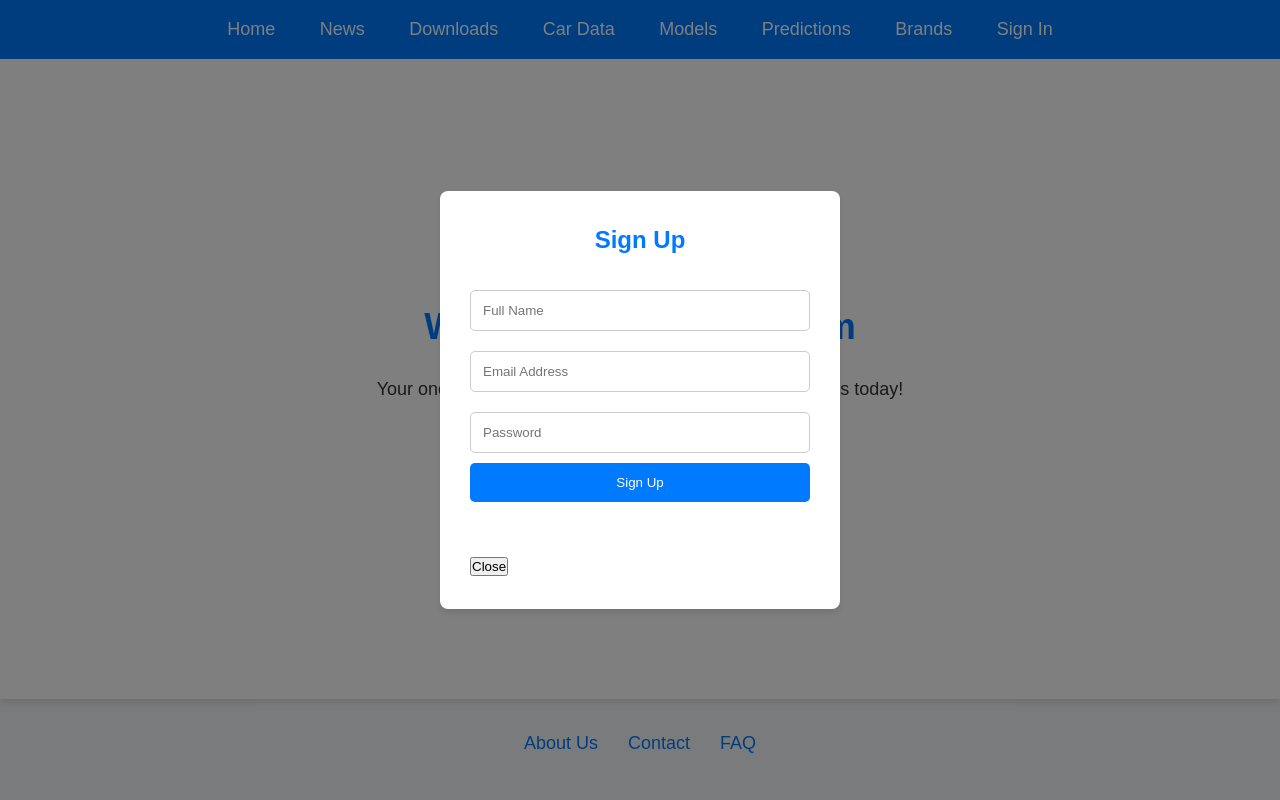
After one commit to Junaid-EEE11/market_prediction, a Flask app: template templates/landing_page.html in a window 1280 px wide, after a click on "Get Started". The commit adds this page. Run offline with Flask 3, Linux system fonts and the light colour scheme; the template is opened without the code that fills it, so the values that code supplies are empty; parts of the project's set-up code (start-up, migrations or seed data) failed here and were passed over; some libraries are stand-ins or nearby versions.

Commit message:
update with signin-signout

```diff
--- a/app.py
+++ b/app.py
@@ -1,16 +1,16 @@
-from flask import Flask, render_template, request, jsonify
+from flask import Flask, render_template, request, jsonify, redirect, url_for, flash, session
 import psycopg2
 from psycopg2 import pool
 from dotenv import load_dotenv
 import os
-import pickle
+import joblib
 import pandas as pd
 
 app = Flask(__name__)
 # Load environment variables
 load_dotenv()
 
-app = Flask(__name__)
+app.secret_key = os.getenv('SECRET_KEY')  # Make sure to use a secure secret key
 
 # Database Connection Pooling
 try:
@@ -35,13 +35,12 @@ def release_db_connection(conn):
     if conn:
         db_pool.putconn(conn)
 
-@app.route('/')
-def index():
-    return render_template('index.html')  # Load main HTML form
-
 @app.route('/get-brands', methods=['GET'])
 def get_brands():
     """Fetch unique car brands."""
+    if 'user' not in session:
+        flash("You need to log in first!", "warning")
+        return render_templete("landing_page.html")
     conn = get_db_connection()
     try:
         with conn.cursor() as cursor:
@@ -56,6 +55,9 @@ def get_brands():
 @app.route('/get-models-body', methods=['GET'])
 def get_models_and_body():
     """Fetch car models and body types based on selected brand."""
+    if 'user' not in session:
+        flash("You need to log in first!", "warning")
+        return render_templete("landing_page.html")
     brand = request.args.get('brand')
     if not brand:
         return jsonify({'error': 'Brand parameter is required'}), 400
@@ -78,6 +80,9 @@ def get_models_and_body():
 @app.route('/get-area', methods=['GET'])
 def get_area():
     """Fetch unique area information."""
+    if 'user' not in session:
+        flash("You need to log in first!", "warning")
+        return render_templete("landing_page.html")
     conn = get_db_connection()
     try:
         with conn.cursor() as cursor:
@@ -93,6 +98,9 @@ def get_area():
 def submit_entry():
     """Insert a new car entry into the database."""
     data = request.get_json()
+    if 'user' not in session:
+        flash("You need to log in first!", "warning")
+        return render_templete("landing_page.html")
     petrol = "Petrol" in data["fuel-types"] # data['fuel-types'].get('petrol', False)  # Default to False if not provided
     diesel = "Diesel" in data["fuel-types"] # data['fuel-types'].get('diesel', False)
     electric = "Electric" in data["fuel-types"] #  data['fuel-types'].get('electric', False)
@@ -120,14 +128,13 @@ def submit_entry():
     finally:
         release_db_connection(conn)
 
-
-import joblib
-import os
-
 preprocessor = joblib.load(r'web-project-models/preprocessor.pk1')
 
 @app.route('/predict-price', methods=['POST'])
 def predict_price():
+    if 'user' not in session:
+        flash("You need to log in first!", "warning")
+        return render_templete("landing_page.html")
     try:
         # Extract input data from request
         data = request.get_json();
@@ -192,6 +199,76 @@ def load_models():
 
     return models
 
+@app.route('/signin', methods=['GET', 'POST'])
+def signin():
+    if request.method == 'POST':
+        data = request.get_json();
+        email = data.get('email');
+        password = data.get('password');
+    conn = get_db_connection()
+    try:
+        with conn.cursor() as cursor:
+            cursor.execute('''SELECT name FROM "users" WHERE "email" = %s AND "password" = %s''', (email, password))
+            names = [row[0] for row in cursor.fetchall()]
+            if len(names)>0:
+                session['user'] = names[0]  # Store user in session
+                release_db_connection(conn)
+                return jsonify({'success':True,'msg':'sign in successful'})  # Redirect to index after successful login
+            else:
+                release_db_connection(conn)
+                return jsonify({'success': False,'msg':'Wrong email password'})
+
+    except Exception as e:
+        release_db_connection(conn)
+        return jsonify({'success': False, 'msg': "Some during fetching from database, Error"})
+
+# Logout Route
+@app.route('/signout')
+def signout():
+    session.pop('user', None)  # Remove user from session
+    flash("You have been logged out.", "info")
+    return jsonify({'success':True,'msg':'successful'})
+
+@app.route('/customer-register', methods=['GET', 'POST'])
+def customer_register():
+    if request.method == 'POST':
+        username = request.get_json()['username']
+        password = request.get_json()['password']
+        email = request.get_json()['email']
+    conn = get_db_connection()
+    try:
+        with conn.cursor() as cursor:
+            print(1)
+            cursor.execute('''SELECT name FROM users WHERE email = %s''', (email,))
+            print(2)
+            names = [row[0] for row in cursor.fetchall()]
+            print(names)
+
+            if len(names)>0:
+                print(3)
+
+                release_db_connection(conn);
+                return jsonify({'success': False,'msg': 'enter new email'})
+            else:
+                cursor.execute('''INSERT INTO "users" ("name", "password", "email") VALUES (%s, %s, %s)''', ( username, password, email))
+                conn.commit()
+                session['user'] = username  # Store user in session
+                return jsonify({'success':True,'msg':'registration successful'})
+    except Exception as e:
+        print(username)
+        release_db_connection(conn)
+        return jsonify({'success': False,'msg': str(e)})
+
+# Protect Routes - Example of protecting a route that requires login
+@app.route('/')
+def index():
+    if 'user' not in session:
+        flash("You need to log in first!", "warning")
+        return render_template("landing_page.html")
+    else:
+        return render_template('index.html', user=session['user'])  # Load main HTML form
+
+
 
 if __name__ == '__main__':
     app.run(debug=True)
--- /dev/null
+++ b/static/landscript.js
@@ -0,0 +1,44 @@
+function openModal(modalId) {
+  document.getElementById(modalId).style.display = "flex";
+}
+function closeModal(modalId) {
+  document.getElementById(modalId).style.display = "none";
+}
+const signupform = document.getElementById("signup-form");
+signupform.addEventListener("submit", function (event) {
+  event.preventDefault();
+  const formData = new FormData(signupform);
+  const data = {};
+  formData.forEach((value, key) => {
+    data[key] = value;
+  });
+  fetch("/customer-register", {
+    method: "POST",
+    headers: { "Content-Type": "application/json" },
+    body: JSON.stringify(data),
+  })
+    .then(response=>response.json())
+.then(data => {
+      if (data.success) {window.location.href='/';}
+    else {alert(data.msg)};
+});
+});
+const signinform = document.getElementById("signin-form");
+signinform.addEventListener("submit", function (event) {
+  event.preventDefault();
+  const formData = new FormData(signinform);
+  const data = {};
+  formData.forEach((value, key) => {
+    data[key] = value;
+  });
+  fetch("/signin", {
+    method: "POST",
+    headers: { "Content-Type": "application/json" },
+    body: JSON.stringify(data),
+  })
+.then(response=>response.json())
+.then(data => {
+      if (data.success) {window.location.href='/';}
+    else {alert(data.msg)};
+});
+});
--- /dev/null
+++ b/static/landstyle.css
@@ -0,0 +1,157 @@
+        /* Global Styles */
+        * {
+            margin: 0;
+            padding: 0;
+            box-sizing: border-box;
+        }
+
+        body {
+            font-family: Arial, sans-serif;
+            background-color: #f4f7fa;
+            color: #333;
+            line-height: 1.6;
+        }
+
+        h1, h2 {
+            color: #007bff;
+        }
+
+        /* Navigation Bar */
+        nav {
+            background-color: #007bff;
+            padding: 15px;
+            text-align: center;
+        }
+
+        nav a {
+            color: #fff;
+            text-decoration: none;
+            margin: 0 20px;
+            font-size: 18px;
+        }
+
+        nav a:hover {
+            text-decoration: underline;
+        }
+
+        /* Landing Section */
+        .landing-section {
+            display: flex;
+            justify-content: center;
+            align-items: center;
+            height: 80vh;
+            background-color: #fff;
+            box-shadow: 0 4px 6px rgba(0, 0, 0, 0.1);
+            padding: 30px;
+        }
+
+        .landing-content {
+            text-align: center;
+        }
+
+        .landing-content h1 {
+            font-size: 36px;
+            margin-bottom: 20px;
+        }
+
+        .landing-content p {
+            font-size: 18px;
+            margin-bottom: 30px;
+        }
+
+        .btn-primary {
+            background-color: #007bff;
+            color: #fff;
+            padding: 12px 20px;
+            border-radius: 5px;
+            text-decoration: none;
+            font-size: 16px;
+        }
+
+        .btn-primary:hover {
+            background-color: #0056b3;
+        }
+
+        /* Modal / Form Sections */
+        .modal {
+            display: none;
+            position: fixed;
+            top: 0;
+            left: 0;
+            width: 100%;
+            height: 100%;
+            background-color: rgba(0, 0, 0, 0.5);
+            justify-content: center;
+            align-items: center;
+        }
+
+        .modal-content {
+            background-color: #fff;
+            padding: 30px;
+            width: 400px;
+            border-radius: 8px;
+            box-shadow: 0 4px 6px rgba(0, 0, 0, 0.1);
+        }
+
+        .modal-content h2 {
+            margin-bottom: 20px;
+            text-align: center;
+            color: #007bff;
+        }
+
+        input[type="text"],
+        input[type="password"],
+        input[type="email"] {
+            width: 100%;
+            padding: 12px;
+            margin: 10px 0;
+            border: 1px solid #ccc;
+            border-radius: 5px;
+        }
+
+        input[type="submit"] {
+            background-color: #007bff;
+            color: #fff;
+            padding: 12px;
+            width: 100%;
+            border: none;
+            border-radius: 5px;
+            cursor: pointer;
+        }
+
+        input[type="submit"]:hover {
+            background-color: #0056b3;
+        }
+
+        /* Optional Tabs */
+        .tabs {
+            display: flex;
+            justify-content: center;
+            margin-top: 30px;
+        }
+
+        .tabs a {
+            margin: 0 15px;
+            color: #007bff;
+            text-decoration: none;
+            font-size: 18px;
+        }
+
+        .tabs a:hover {
+            text-decoration: underline;
+        }
+
+        /* Responsive Design */
+        @media (max-width: 768px) {
+            .landing-section {
+                flex-direction: column;
+            }
+
+            .landing-content h1 {
+                font-size: 28px;
+            }
+
+            .btn-primary {
+                font-size: 14px;
+            }
+        }
--- /dev/null
+++ b/templates/landing_page.html
@@ -0,0 +1,81 @@
+<!DOCTYPE html>
+<html lang="en">
+<head>
+    <meta charset="UTF-8">
+    <meta name="viewport" content="width=device-width, initial-scale=1.0">
+    <title>Car Price</title>
+    <link rel="stylesheet" href="../static/landstyle.css">
+
+</head>
+
+<body>
+{{msg}}
+<div id="content">
+
+    <!-- Navigation Bar -->
+    <nav>
+        <a href="#">Home</a>
+
+        <a href="#">News</a>
+        <a href="#">Downloads</a>
+        <a href="#">Car Data</a>
+        <a href="#">Models</a>
+        <a href="#">Predictions</a>
+        <a href="#">Brands</a>
+        <a href="#" onclick="openModal('signInModal')">Sign In</a>
+    </nav>
+
+    <!-- Landing Section -->
+    <section class="landing-section">
+        <div class="landing-content">
+            <h1>Welcome to Our Platform</h1>
+            <p>Your one-stop solution for managing all your needs. Join us today!</p>
+            <a href="#" class="btn-primary" onclick="openModal('signUpModal')">Get Started</a>
+        </div>
+    </section>
+
+    <!-- Modal for Sign Up -->
+    <div id="signUpModal" class="modal">
+        <div class="modal-content">
+            <h2>Sign Up</h2>
+            <form id="signup-form">
+                <input type="text" name="username" placeholder="Full Name" required>
+                <input type="email" name="email" placeholder="Email Address" required>
+                <input type="password" name="password" placeholder="Password" required>
+                <input type="submit" value="Sign Up">
+            </form>
+
+<br>
+<br>            <button onclick="closeModal('signUpModal')">Close</button>
+        </div>
+    </div>
+
+    <!-- Modal for Sign In -->
+    <div id="signInModal" class="modal">
+        <div class="modal-content">
+            <h2>Sign In</h2>
+            <form id="signin-form">
+                <input type="email" name="email" placeholder="Email Address" required>
+                <input type="password" name="password" placeholder="Password" required>
+                <input type="submit" value="Sign In">
+            </form>
+            <h4>Donot have account? Sign Up</h4>
+        	<a href="#" onclick="closeModal('signInModal'); openModal('signUpModal')">Sign Up</a>
+<br>
+<br>
+		<button onclick="closeModal('signInModal')">Close</button>
+        </div>
+    </div>
+
+    <!-- Optional Tabs Section -->
+    <div class="tabs">
+        <a href="#">About Us</a>
+        <a href="#">Contact</a>
+        <a href="#">FAQ</a>
+    </div>
+</div>
+
+</body>
+    <script src="../static/landscript.js"></script>
+
+</html>
```
Also changed, not shown: static/script.js (+12 -0 lines), templates/index.html (+7 -1 lines).
